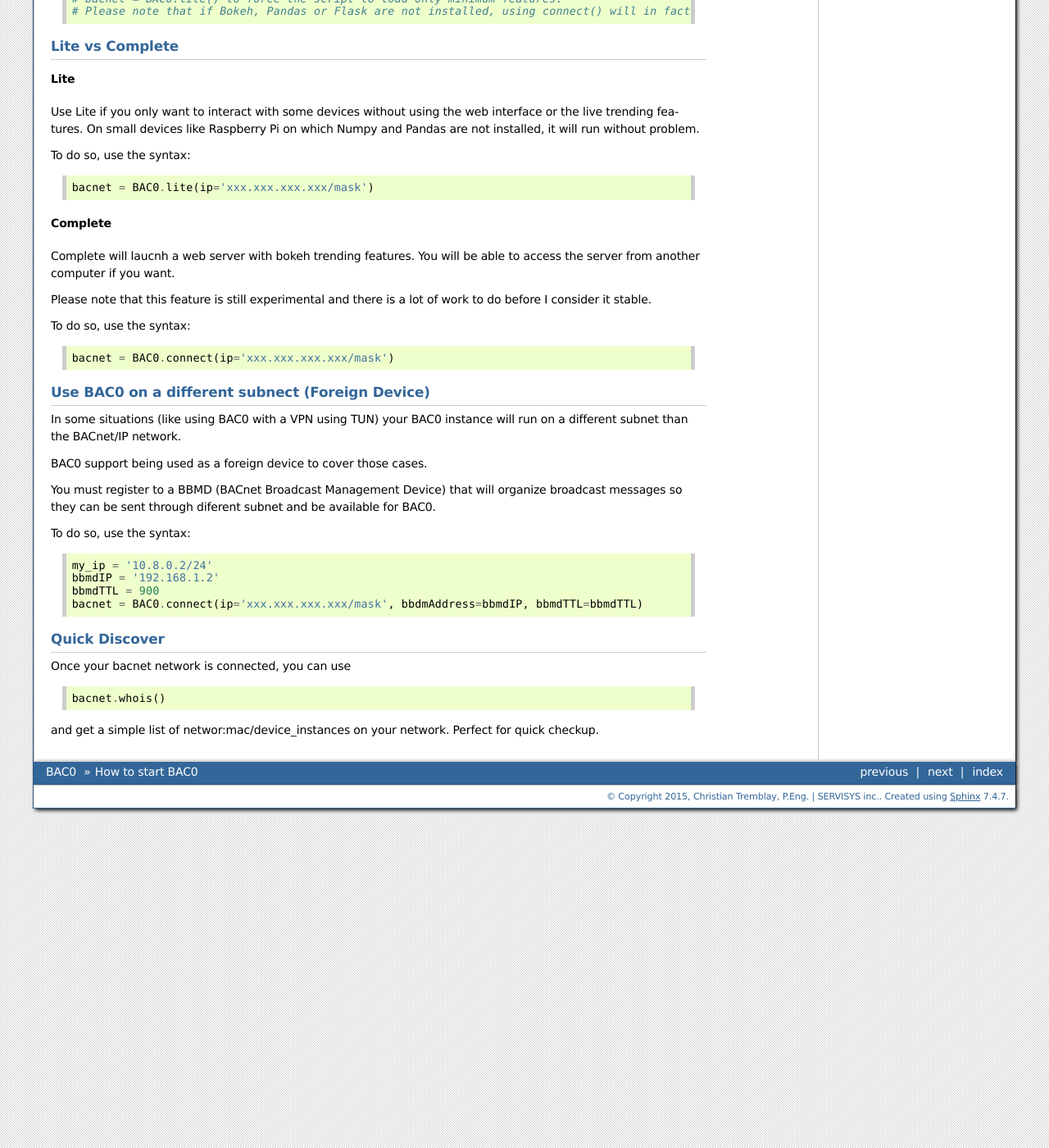
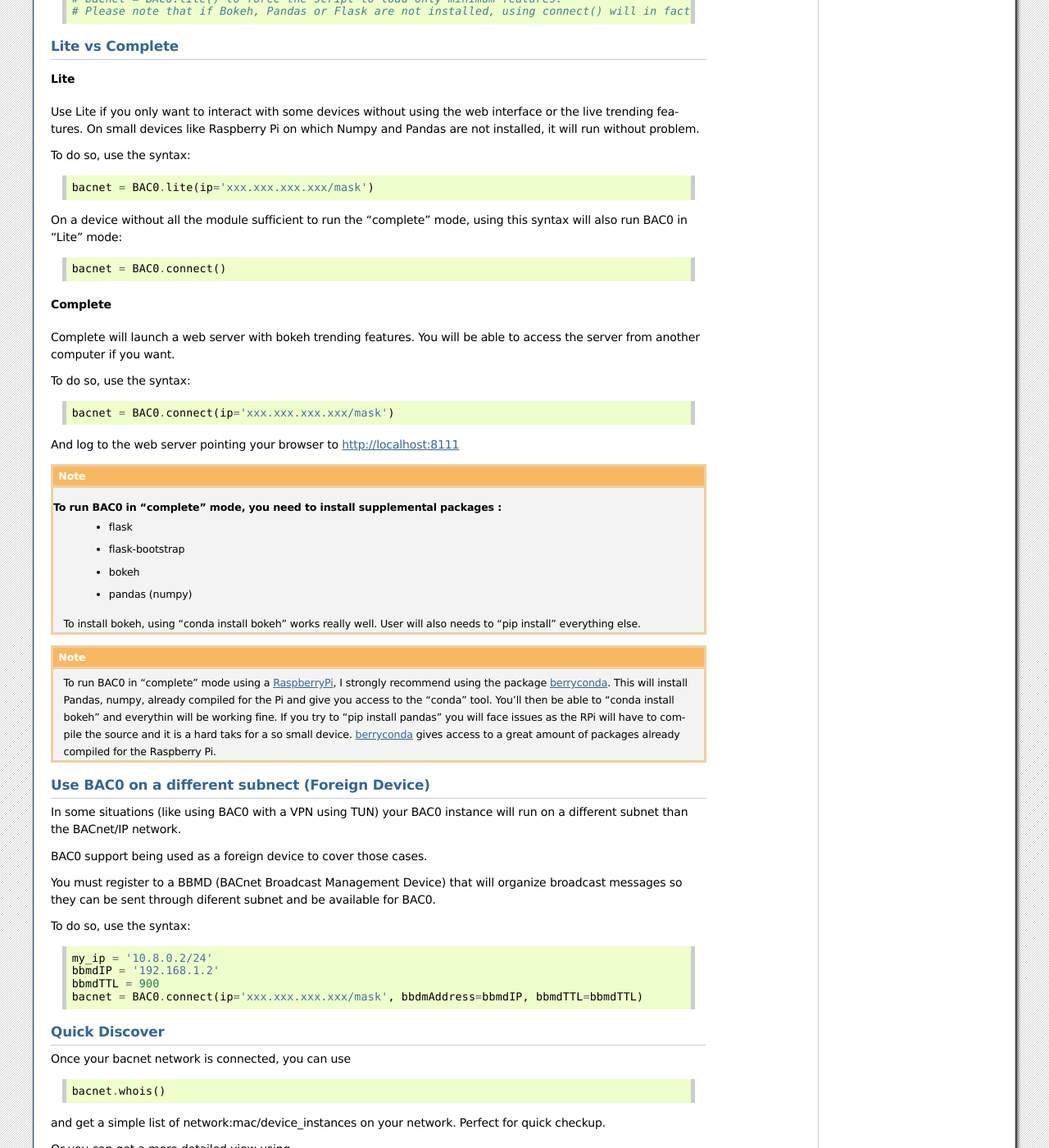
Before and after one commit to ChristianTremblay/BAC0, a Sphinx documentation site: the page built from doc/source/connect.rst, in a window 1280 px wide and 1400 px high, scrolled down 751 px. Shown: the whole window at 82% size. Built offline with Sphinx 7.4.7, drawn with Linux system fonts in a browser that asks for light colours; the version number could not be read and is left out; some of the changed text lies outside the part shown.

Commit message:
Improvement of documentation. Included more details on Web Interface and TrendLog objects. Added BAC0.TrendLog as a shortcut to create TrendLog objects.

```diff
--- a/BAC0/__init__.py
+++ b/BAC0/__init__.py
@@ -16,6 +16,7 @@
     from .scripts.Base import Base
     from .core.devices.Device import Device as device
     from .core.devices.Device import DeviceLoad as load
+    from .core.devices.Trends import TrendLog as TrendLog
     from .tasks.Poll import SimplePoll as poll
     from .tasks.Match import Match as match
     from .core.utils.notes import update_log_level as log_level
@@ -26,6 +27,7 @@
         import pandas
         import bokeh
         import flask
+        import flask-bootstrap
         _COMPLETE = True
     except ImportError:
         _COMPLETE = False
@@ -36,6 +38,7 @@
     else:
         from .scripts.Lite import Lite as connect
         lite = connect
+        #print('All features not available as some modules are missing (flask, flask-bootstrap, bokeh, pandas). See docs for details')
 
 except ImportError as err:
     print('='*80)
--- a/doc/source/connect.rst
+++ b/doc/source/connect.rst
@@ -51,20 +51,38 @@
 
     bacnet = BAC0.lite(ip='xxx.xxx.xxx.xxx/mask')
 
+On a device without all the module sufficient to run the "complete" mode, using
+this syntax will also run BAC0 in "Lite" mode::
+
+    bacnet = BAC0.connect()
+
 Complete
 ............
 
-Complete will laucnh a web server with bokeh trending features. You will be able to
+Complete will launch a web server with bokeh trending features. You will be able to
 access the server from another computer if you want.
-
-Please note that this feature is still experimental and there is a lot of work
-to do before I consider it stable.
-
 
 To do so, use the syntax::
 
     bacnet = BAC0.connect(ip='xxx.xxx.xxx.xxx/mask')
 
+And log to the web server pointing your browser to http://localhost:8111
+
+.. note::
+   To run BAC0 in "complete" mode, you need to install supplemental packages :
+       * flask
+       * flask-bootstrap
+       * bokeh
+       * pandas (numpy)
+   To install bokeh, using "conda install bokeh" works really well. User will also needs to "pip install" everything else.
+
+.. note::
+   To run BAC0 in "complete" mode using a RaspberryPi_, I strongly recommend using the package
+   berryconda_. This will install Pandas, numpy, already compiled for the Pi and give you access
+   to the "conda" tool. You'll then be able to "conda install bokeh" and everythin will be working fine. If you try
+   to "pip install pandas" you will face issues as the RPi will have to compile the source and it is
+   a hard taks for a so small device. berryconda_ gives access to a great amount of packages already
+   compiled for the Raspberry Pi.
 
 
 Use BAC0 on a different subnect (Foreign Device)
@@ -90,5 +108,12 @@
 
     bacnet.whois()
 
-and get a simple list of networ:mac/device_instances on your network.
+and get a simple list of network:mac/device_instances on your network.
 Perfect for quick checkup.
+
+Or you can get a more detailed view using ::
+
+    bacnet.devices
+
+.. _berryconda : https://github.com/jjhlemus/berryconda
+.. _RaspberryPi : http://www.raspberrypi.org
```
Also changed, not shown: doc/source/histories.rst (+41 -1 lines), doc/source/trending.rst (+35 -10 lines), 2 other files.
